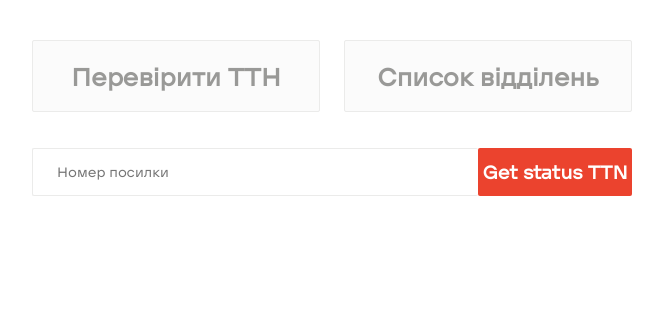
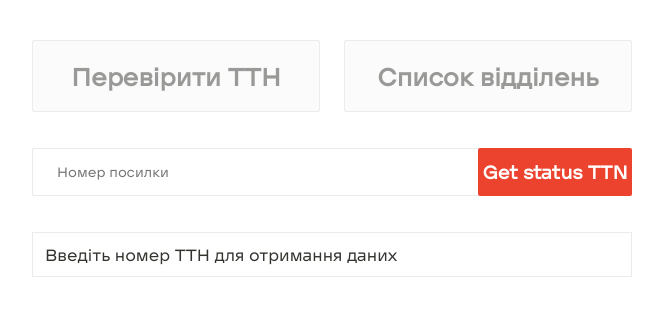
Before and after one commit to yatochkaaa/new-mail-app, a React (Create React App) app: page / in a window 1280 px wide. Shown: the top 316 px of the page, without its empty margins (48-711 px from the left). Built offline with nearby package versions, Linux system fonts and the light colour scheme.

Commit message:
add clear history button

```diff
--- a/src/components/Track.tsx
+++ b/src/components/Track.tsx
@@ -9,7 +9,6 @@ const Track: React.FC = () => {
   const [warehouseRecipient, setWarehouseRecipient] = React.useState<string>('')
   const [status, setStatus] = React.useState<string>('')
   const [history, setHistory] = React.useState<string[]>([])
-  const [isStatusData, setIsStatusData] = React.useState<boolean>(false)
 
   React.useEffect(() => {
     const savedHistory = localStorage.getItem('history')
@@ -39,9 +38,15 @@ const Track: React.FC = () => {
       setWarehouseRecipient(statusData.WarehouseRecipient)
       setStatus(statusData.Status)
       setHistory([...history, TTN])
-      setIsStatusData(status.success)
     }
     // 20400317061470
+  }
+
+  const clearHistory = () => {
+    setWarehouseSender('')
+    setWarehouseRecipient('')
+    setStatus('')
+    setHistory([])
   }
 
   return (
@@ -52,14 +57,13 @@ const Track: React.FC = () => {
         getStatus={getStatus}
       />
 
-      {(isStatusData || history.length) > 0 && (
       <TrackData
         warehouseSender={warehouseSender}
         warehouseRecipient={warehouseRecipient}
         status={status}
         history={history}
+        clearHistory={clearHistory}
       />
-      )}
     </div>
   )
 }
--- a/src/components/TrackData.tsx
+++ b/src/components/TrackData.tsx
@@ -3,36 +3,54 @@ interface Props {
   warehouseRecipient: string
   status: string
   history: string[]
+  clearHistory: () => void
 }
 
 const TrackData: React.FC<Props> = ({
   warehouseSender,
   warehouseRecipient,
   status,
-  history
+  history,
+  clearHistory
 }: Props) => {
   return (
     <div className="track__data">
         <div className='track__status'>
+          {history.length === 0
+            ? <p>Введіть номер ТТН для отримання даних</p>
+            : (
+              <>
                 <p>
-            Статус доставки: {status}
+                  Статус доставки: {status || 'Дані відсутні'}
                 </p>
                 <p>
                   <strong>Відправлено: </strong>
-            {warehouseSender}
+                  {warehouseSender || 'Дані відсутні'}
                 </p>
                 <p>
                   <strong>Отримано: </strong>
-            {warehouseRecipient}
+                  {warehouseRecipient || 'Дані відсутні'}
                 </p>
+              </>
+              )
+          }
         </div>
 
+        {history.length > 0 && (
           <div className='track__history'>
             <span className="track__historyTitle">Історія:</span>
-          <ul>
+            <ul className='track__historyList'>
               {history.map((TTN, i) => <li key={i}>{TTN}</li>)}
             </ul>
+
+            <button
+              className="track__clearHistoryButton"
+              onClick={clearHistory}
+            >
+              Очистити все
+            </button>
           </div>
+        )}
     </div>
   )
 }
--- a/src/styles/track.scss
+++ b/src/styles/track.scss
@@ -99,4 +99,14 @@
     font-weight: bold;
     margin-bottom: 8px;
   }
+
+  &__historyList {
+    margin-bottom: $tablet-space;
+  }
+
+  &__clearHistoryButton {
+    color: $addition-button-color;
+    background-color: $white;
+    cursor: pointer;
+  }
 }
--- a/src/styles/utils/_extends.scss
+++ b/src/styles/utils/_extends.scss
@@ -4,6 +4,7 @@
   border-radius: 2px;
   border: $border;
   font-weight: bold;
+  cursor: pointer;
 }
 
 %pageButtonStyles {
@@ -11,4 +12,5 @@
   color: $white;
   border-radius: 2px;
   font-weight: bold;
+  cursor: pointer;
 }
```
Lines whose indentation alone changed are shown as unchanged.
